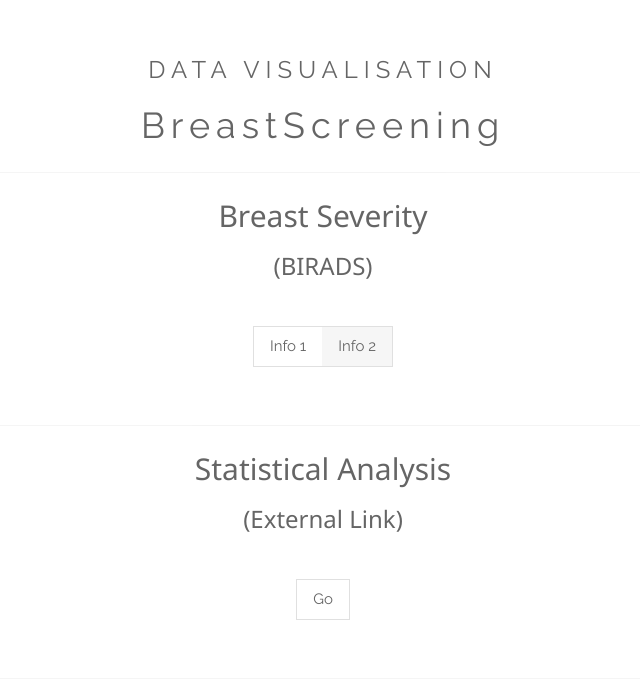
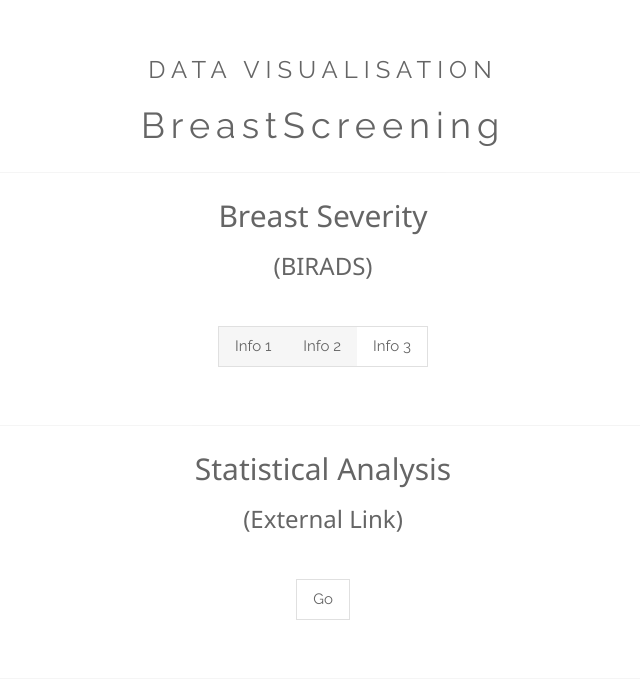
Before and after one commit to mida-project/data-vis, a plain HTML site: page index.html in a window 1280 px wide. Shown: the part 102-800 px from the top of the page, without its empty margins (317-957 px from the left). Drawn offline with nearby package versions, Linux system fonts and the light colour scheme.

Commit message:
[ADD] New Info

```diff
--- a/index.html
+++ b/index.html
@@ -28,11 +28,14 @@ h1 {letter-spacing: 6px}
   <h3>(BIRADS)</h3>
   <div class="w3-padding-32">
     <div class="w3-bar w3-border">
-      <a href="severity-variation.html" class="w3-bar-item w3-button" target="_blank">
+      <a href="severity-overall-main-info.html" class="w3-bar-item w3-button w3-light-grey" target="_blank">
         Info 1
       </a>
       <a href="severity-frequency-grouped-by-modality.html" class="w3-bar-item w3-button w3-light-grey" target="_blank">
         Info 2
+      </a>
+      <a href="severity-variation.html" class="w3-bar-item w3-button" target="_blank">
+        Info 3
       </a>
     </div>
   </div>
```
